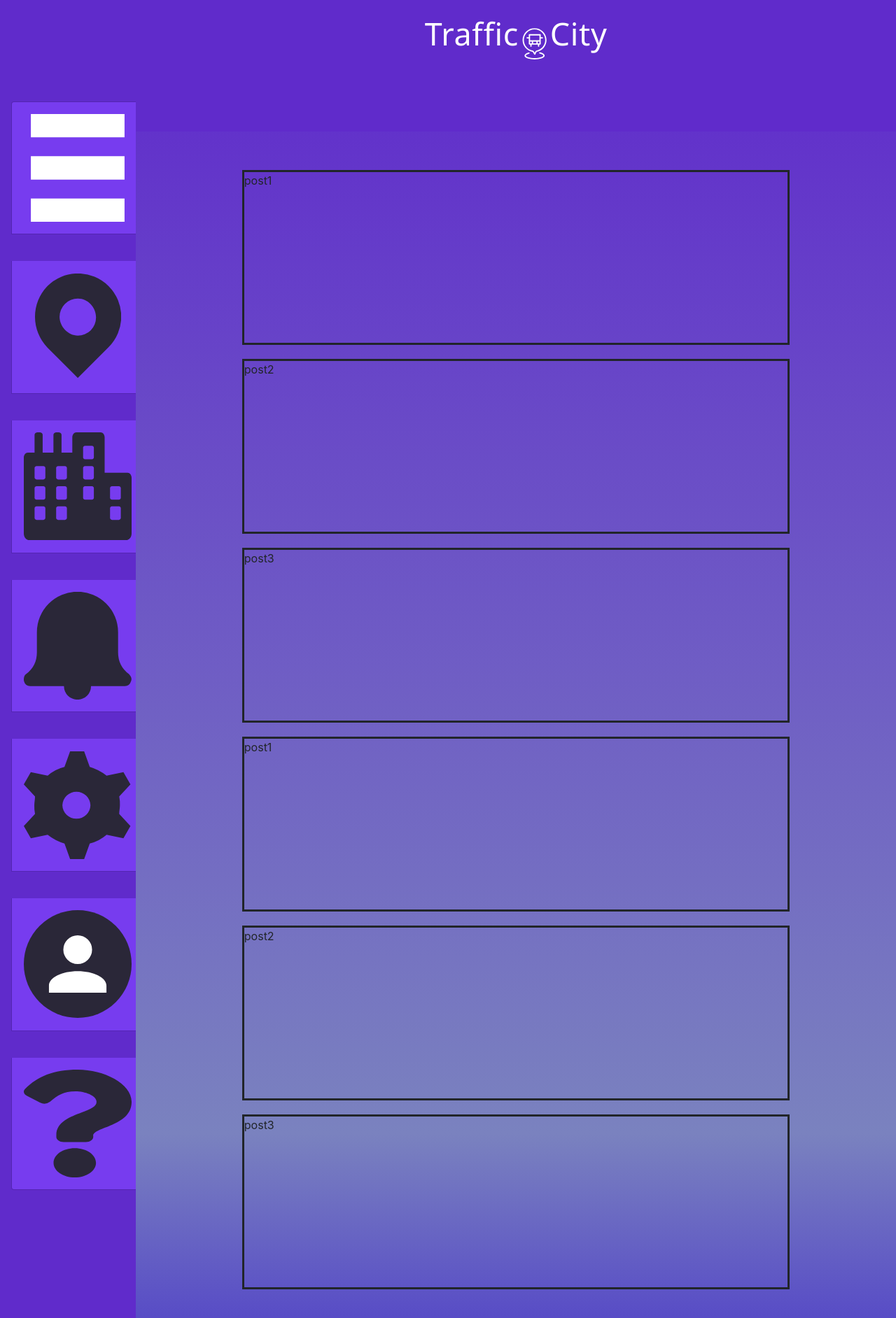
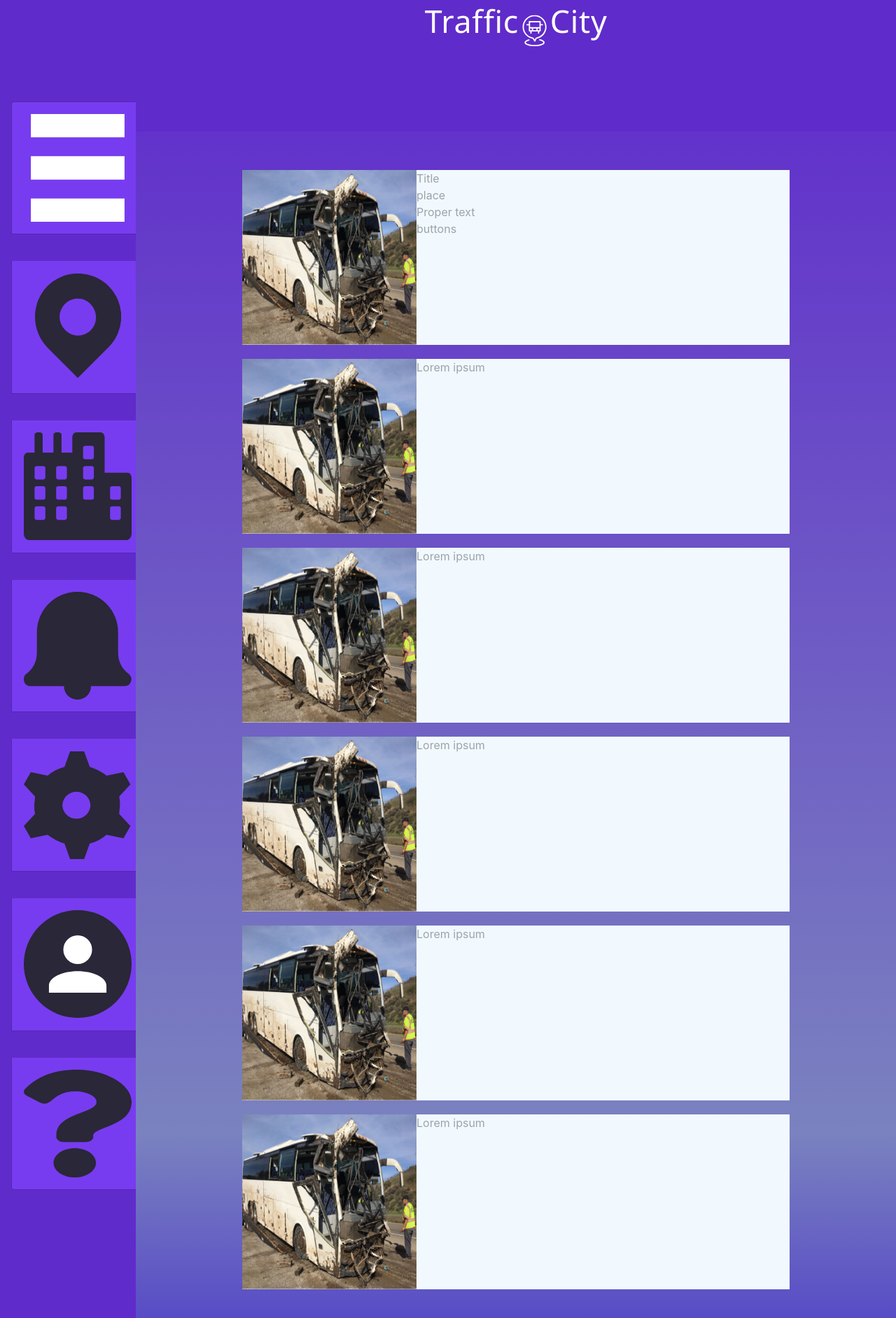
Before and after one commit to Meghtar/PAI, a PHP site: page /Views/FunctionalityController/board.php in a window 1280 px wide. Shown: the whole page at 70% size. Run offline with PHP 8.4, Linux system fonts and the light colour scheme.

Commit message:
Login and registration implementation, connected with database, board view started

```diff
--- a/Public/css/style.css
+++ b/Public/css/style.css
@@ -224,7 +224,9 @@ html, body {
 }
 
 .logofunc .logo {
-    scale: 70%;
+    transform: scale(0.7);
+    margin-top: -2%;
+    padding-bottom: 2%;
 }
 
 .navbutton {
@@ -266,9 +268,25 @@ html, body {
 }
 
 .post {
-    border-style: solid; /* TODO delete after making it*/
+    background: #F1F9FF 0% 0% no-repeat padding-box;
     height: 250px;
     margin-bottom: 20px;
+    display: flex;
+    flex-direction: row;
+}
+
+.post_picture {
+    width: 250px;
+}
+
+.post_picture > img{
+    max-height: 100%;
+}
+
+.post_content {
+    width: -moz-available;
+    width: -webkit-fill-available;
+    opacity: .4;
 }
 
 @media screen and (max-width: 700px) {
@@ -356,7 +374,7 @@ html, body {
     }
 
     .logofunc .logo {
-        scale: 40%;
+        transform: scale(0.4);
         white-space: nowrap;
         justify-self: center;
     }
--- a/Views/FunctionalityController/board.php
+++ b/Views/FunctionalityController/board.php
@@ -19,22 +19,69 @@
         ?>
         <div class="posts">
             <div class="post">
-                post1
+                <div class="post_picture"><img src="../Public/img/bus_placeholder_post_graphics.png"></img></div>
+                <div class="post_content">
+                    <div class="post_upper">
+                        <div class="post_title_and_place">
+                            <div class="post_title">
+                                Title
+                            </div>
+                            <div class="post_place">
+                                place
+                            </div>
+                        </div>
+                        <div class="post_tags">
+                            <div class="post_tag"></div>
+                        </div>
+                    </div>
+                    <div class="post_middle">
+                        Proper text
+                    </div>
+                    <div class="post_bottom">
+                        <div class="post_social"> buttons </div>
+                        <div class="post_more"></div>
+                    </div>
+                </div>
             </div>
             <div class="post">
-                post2
+                <div class="post_picture"><img src="../Public/img/bus_placeholder_post_graphics.png"></img></div>
+                <div class="post_content">
+                    <div class="post_text">
+                        Lorem ipsum
+                    </div>
+                </div>
             </div>
             <div class="post">
-                post3
+                <div class="post_picture"><img src="../Public/img/bus_placeholder_post_graphics.png"></img></div>
+                <div class="post_content">
+                    <div class="post_text">
+                        Lorem ipsum
+                    </div>
+                </div>
             </div>
             <div class="post">
-                post1
+                <div class="post_picture"><img src="../Public/img/bus_placeholder_post_graphics.png"></img></div>
+                <div class="post_content">
+                    <div class="post_text">
+                        Lorem ipsum
+                    </div>
+                </div>
             </div>
             <div class="post">
-                post2
+                <div class="post_picture"><img src="../Public/img/bus_placeholder_post_graphics.png"></img></div>
+                <div class="post_content">
+                    <div class="post_text">
+                        Lorem ipsum
+                    </div>
+                </div>
             </div>
             <div class="post">
-                post3
+                <div class="post_picture"><img src="../Public/img/bus_placeholder_post_graphics.png"></img></div>
+                <div class="post_content">
+                    <div class="post_text">
+                        Lorem ipsum
+                    </div>
+                </div>
             </div>
         </div>
     </div>
```
Also changed, not shown: Controllers/SecurityController.php (+64 -0 lines), Database.php (added, +44 -0 lines), Models/User.php (added, +41 -0 lines), Repository/Repository.php (added, +13 -0 lines), Repository/UserRepository.php (added, +91 -0 lines), Views/SecurityController/login.php (+9 -0 lines), Views/SecurityController/register.php (+9 -0 lines), Public/img/bus_placeholder_post_graphics.png (added), 1 other file.
